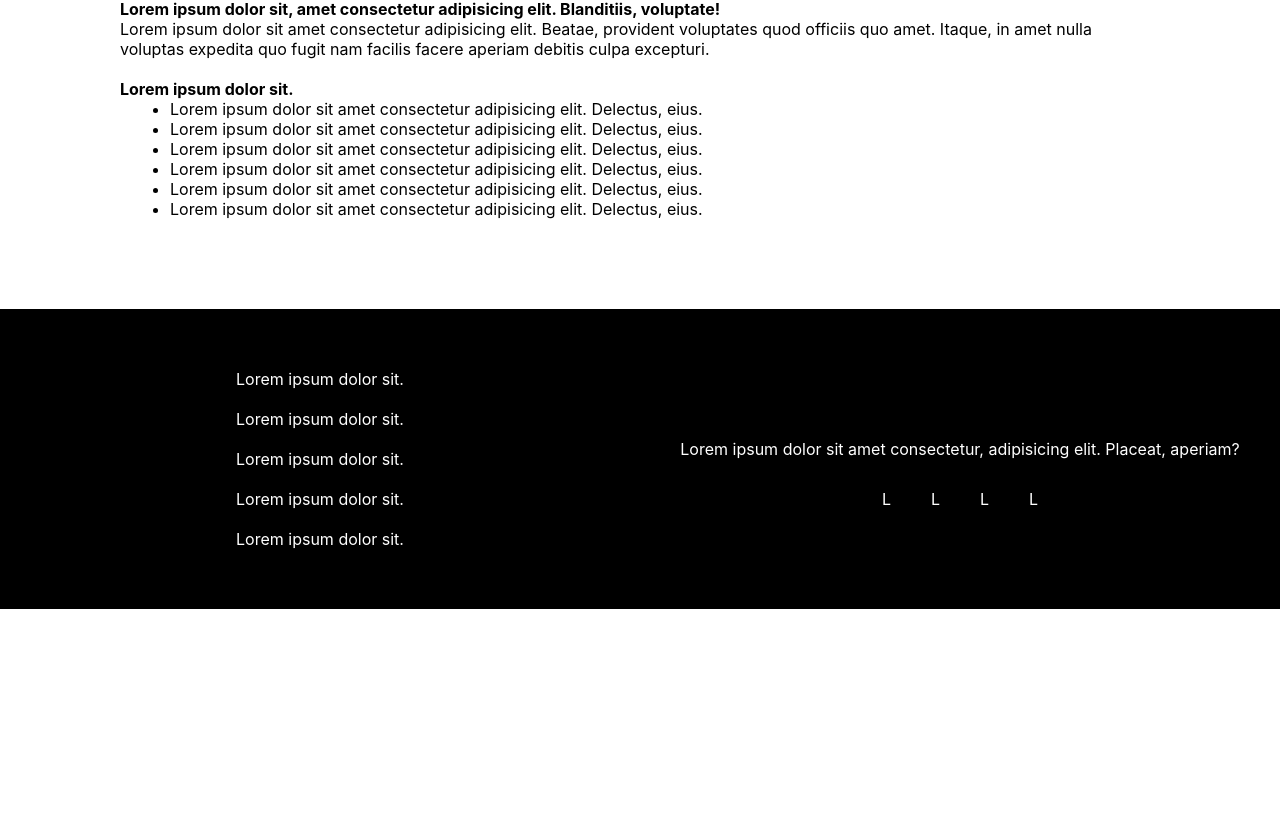
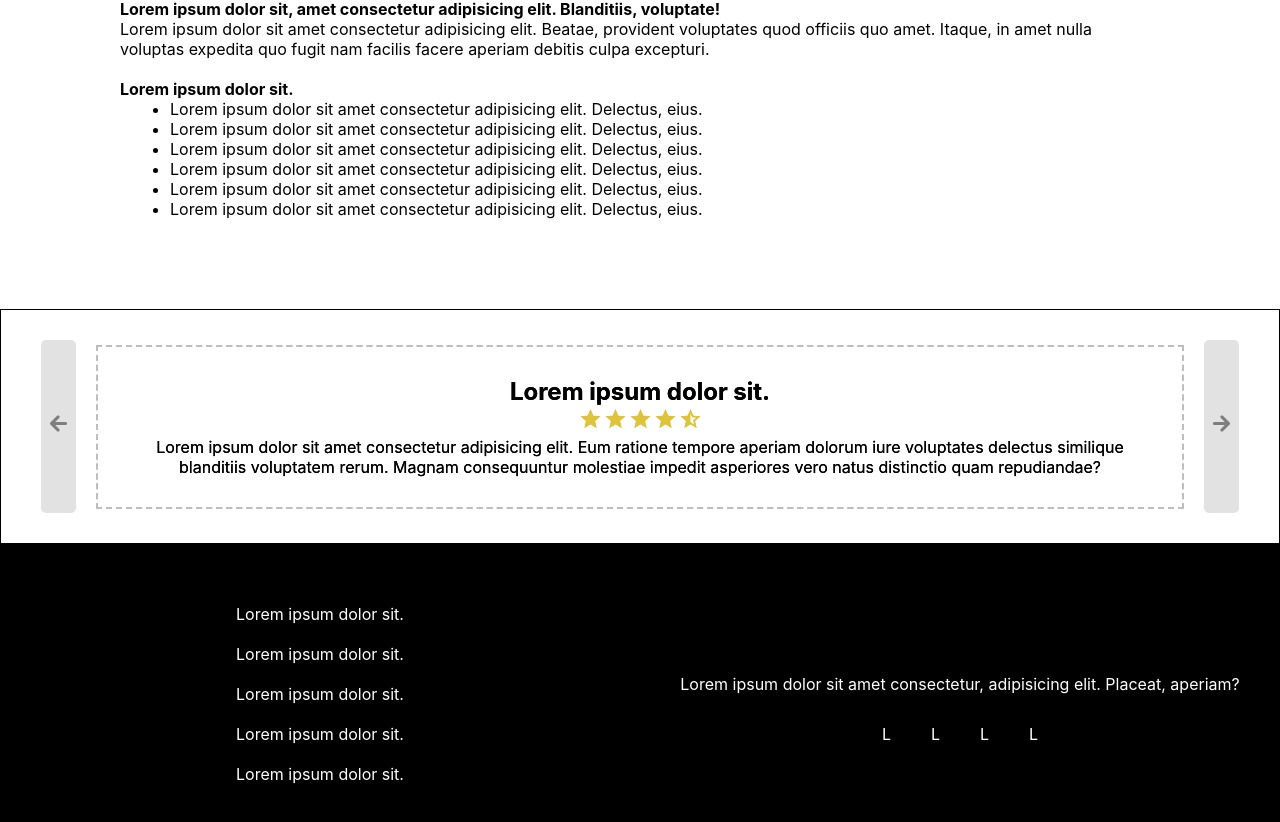
Before and after one commit to carl115/travelPage, a React (Create React App) app: page / in a window 1280 px wide. Shown: the part 4985-5807 px from the top of the page. Before the commit the page ends 5594 px from the top, so only its background shows below. Built offline with nearby package versions, Linux system fonts and the light colour scheme.

Commit message:
slider de comentarios agregado

```diff
--- a/src/App.css
+++ b/src/App.css
@@ -23,6 +23,42 @@ html {
     padding: 30px 65px;
 }
 
+.App .Comentarios {
+    width: 100%;
+    height: 235px;
+    position: relative;
+    display: flex;
+    padding: 30px 20px;
+    border: 1px solid #000;
+}
+
+.App .Comentarios button {
+    background: #C6C6C6;
+    width: 40px;
+    font-size: 25px;
+    margin: 0 20px;
+    border: none;
+    border-radius: 5px;
+    cursor: pointer;
+    opacity: 0.5;
+}
+
+.App .Comentarios button:hover {
+    opacity: 1;
+}
+
+.App .Comentarios .slider {
+    width: 100%;
+    position: relative;
+    display: flex;
+    align-items: center;
+    justify-content: center;
+}
+
+.App .Comentarios .slider .Comentario {
+    position: absolute;
+}
+
 .App .img-waves {
     background-image: url(./img/pexels-oliver-sjöström-1078983.jpg);
     background-position: center;
--- a/src/App.js
+++ b/src/App.js
@@ -6,6 +6,7 @@ import Inicio from './components/Inicio';
 import Ofertas from './components/Ofertas';
 import Empleado from './components/Empleado';
 import MasInfo from './components/MasInformacion';
+import Comentario from './components/Comentario';
 import Footer from './components/Footer';
 
 function App() {
@@ -48,6 +49,18 @@ function App() {
         <svg xmlns="http://www.w3.org/2000/svg" viewBox="0 0 1440 320" className="waveBottom"><path fill="#ffffff" fill-opacity="1" d="M0,192L48,181.3C96,171,192,149,288,149.3C384,149,480,171,576,192C672,213,768,235,864,234.7C960,235,1056,213,1152,181.3C1248,149,1344,107,1392,85.3L1440,64L1440,320L1392,320C1344,320,1248,320,1152,320C1056,320,960,320,864,320C768,320,672,320,576,320C480,320,384,320,288,320C192,320,96,320,48,320L0,320Z"></path></svg>
       </div>
       <MasInfo/>
+      <div className="Comentarios">
+        <button>
+          <ion-icon name="arrow-round-back"></ion-icon>
+        </button>
+        <div className="slider">
+          <Comentario className="comentario" estrella={"4.5"} />
+          <Comentario className="comentario" estrella={"2.5"} />
+        </div>
+        <button>
+          <ion-icon name="arrow-round-forward"></ion-icon>
+        </button>
+      </div>
       <Footer/>
     </div>
   );
--- /dev/null
+++ b/src/components/Comentario.js
@@ -0,0 +1,145 @@
+import React from "react";
+import "./styles/Comentario.css";
+
+function Comentario(props) {
+  return (
+    <div className="Comentario">
+      <h2>Lorem ipsum dolor sit.</h2>
+      <div className="puntos">
+        {
+        (() => {
+          switch (props.estrella) {
+            case "0":
+              return (
+                <>
+                  <ion-icon name="star-outline"></ion-icon>
+                  <ion-icon name="star-outline"></ion-icon>
+                  <ion-icon name="star-outline"></ion-icon>
+                  <ion-icon name="star-outline"></ion-icon>
+                  <ion-icon name="star-outline"></ion-icon>
+                </>
+              );
+            break;
+            case "0.5":
+              return (
+                <>
+                  <ion-icon name="star-half"></ion-icon>
+                  <ion-icon name="star-outline"></ion-icon>
+                  <ion-icon name="star-outline"></ion-icon>
+                  <ion-icon name="star-outline"></ion-icon>
+                  <ion-icon name="star-outline"></ion-icon>
+                </>
+              );
+            break;
+            case "1":
+              return (
+                <>
+                  <ion-icon name="star"></ion-icon>
+                  <ion-icon name="star-outline"></ion-icon>
+                  <ion-icon name="star-outline"></ion-icon>
+                  <ion-icon name="star-outline"></ion-icon>
+                  <ion-icon name="star-outline"></ion-icon>
+                </>
+              );
+            break;
+            case "1.5":
+              return (
+                <>
+                  <ion-icon name="star"></ion-icon>
+                  <ion-icon name="star-half"></ion-icon>
+                  <ion-icon name="star-outline"></ion-icon>
+                  <ion-icon name="star-outline"></ion-icon>
+                  <ion-icon name="star-outline"></ion-icon>
+                </>
+              );
+            break;
+            case "2":
+              return (
+                <>
+                  <ion-icon name="star"></ion-icon>
+                  <ion-icon name="star"></ion-icon>
+                  <ion-icon name="star-outline"></ion-icon>
+                  <ion-icon name="star-outline"></ion-icon>
+                  <ion-icon name="star-outline"></ion-icon>
+                </>
+              );
+            break;
+            case "2.5":
+              return (
+                <>
+                  <ion-icon name="star"></ion-icon>
+                  <ion-icon name="star"></ion-icon>
+                  <ion-icon name="star-half"></ion-icon>
+                  <ion-icon name="star-outline"></ion-icon>
+                  <ion-icon name="star-outline"></ion-icon>
+                </>
+              );
+            break;
+            case "3":
+              return (
+                <>
+                  <ion-icon name="star"></ion-icon>
+                  <ion-icon name="star"></ion-icon>
+                  <ion-icon name="star"></ion-icon>
+                  <ion-icon name="star-outline"></ion-icon>
+                  <ion-icon name="star-outline"></ion-icon>
+                </>
+              );
+            break;
+            case "3.5":
+              return (
+                <>
+                  <ion-icon name="star"></ion-icon>
+                  <ion-icon name="star"></ion-icon>
+                  <ion-icon name="star"></ion-icon>
+                  <ion-icon name="star-half"></ion-icon>
+                  <ion-icon name="star-outline"></ion-icon>
+                </>
+              );
+            break;
+            case "4":
+              return (
+                <>
+                  <ion-icon name="star"></ion-icon>
+                  <ion-icon name="star"></ion-icon>
+                  <ion-icon name="star"></ion-icon>
+                  <ion-icon name="star"></ion-icon>
+                  <ion-icon name="star-outline"></ion-icon>
+                </>
+              );
+            break;
+            case "4.5":
+              return (
+                <>
+                  <ion-icon name="star"></ion-icon>
+                  <ion-icon name="star"></ion-icon>
+                  <ion-icon name="star"></ion-icon>
+                  <ion-icon name="star"></ion-icon>
+                  <ion-icon name="star-half"></ion-icon>
+                </>
+              );
+            break;
+            case "5":
+              return (
+                <>
+                  <ion-icon name="star"></ion-icon>
+                  <ion-icon name="star"></ion-icon>
+                  <ion-icon name="star"></ion-icon>
+                  <ion-icon name="star"></ion-icon>
+                  <ion-icon name="star"></ion-icon>
+                </>
+              );
+            break;
+            default: alert('No funciona');
+            break;
+          }
+
+        })()
+        }
+      </div>
+      <p>Lorem ipsum dolor sit amet consectetur adipisicing elit. Eum ratione tempore aperiam dolorum iure voluptates delectus similique blanditiis voluptatem rerum. Magnam consequuntur molestiae impedit asperiores vero natus distinctio quam repudiandae?</p>
+    </div>
+  );
+}
+
+export default Comentario;
--- /dev/null
+++ b/src/components/styles/Comentario.css
@@ -0,0 +1,11 @@
+.Comentario {
+    width: 100%;
+    padding: 30px 45px;
+    text-align: center;
+    border: 2px dashed #BEBEBE;
+}
+
+.Comentario .puntos {
+    font-size: 25px;
+    color: #DEC33B;
+}
```
